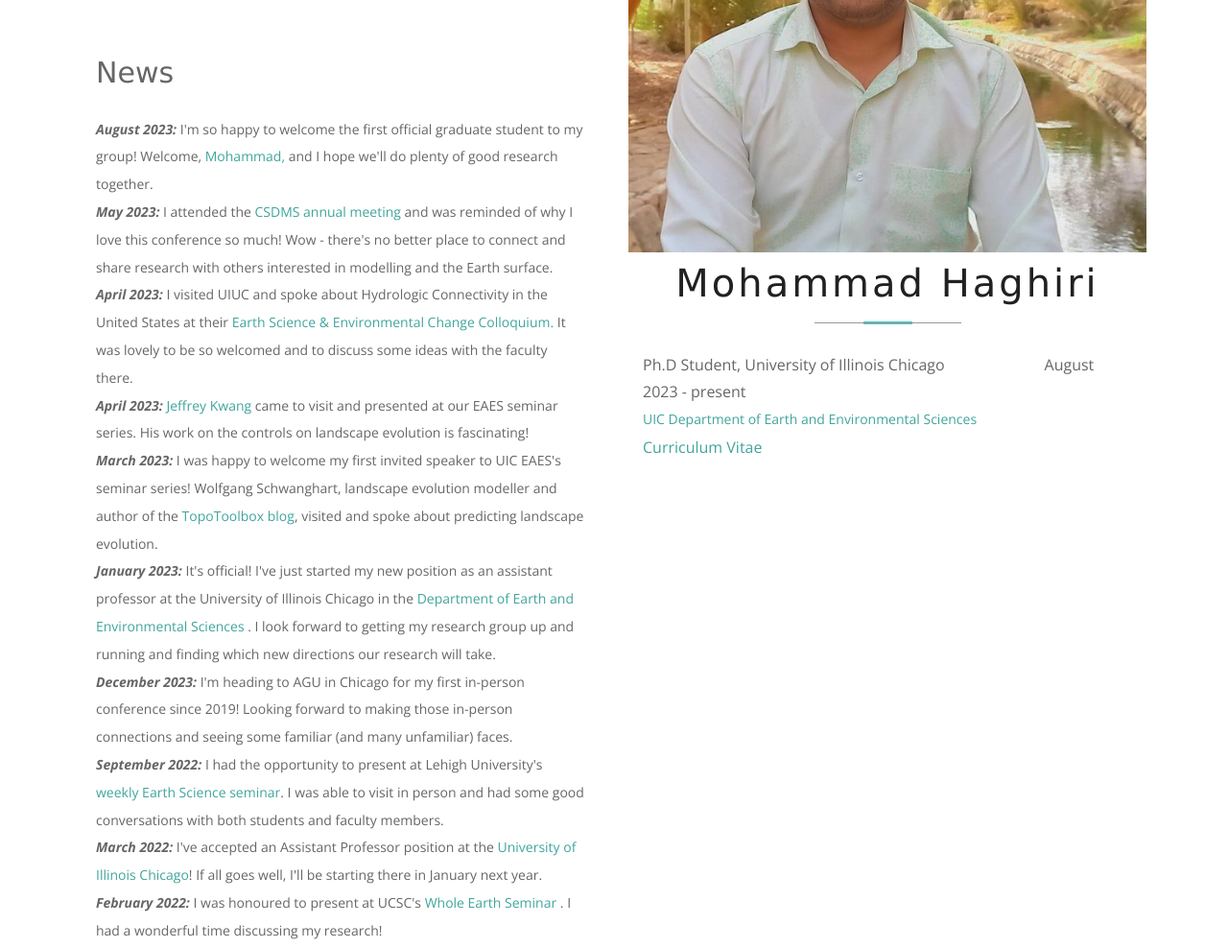
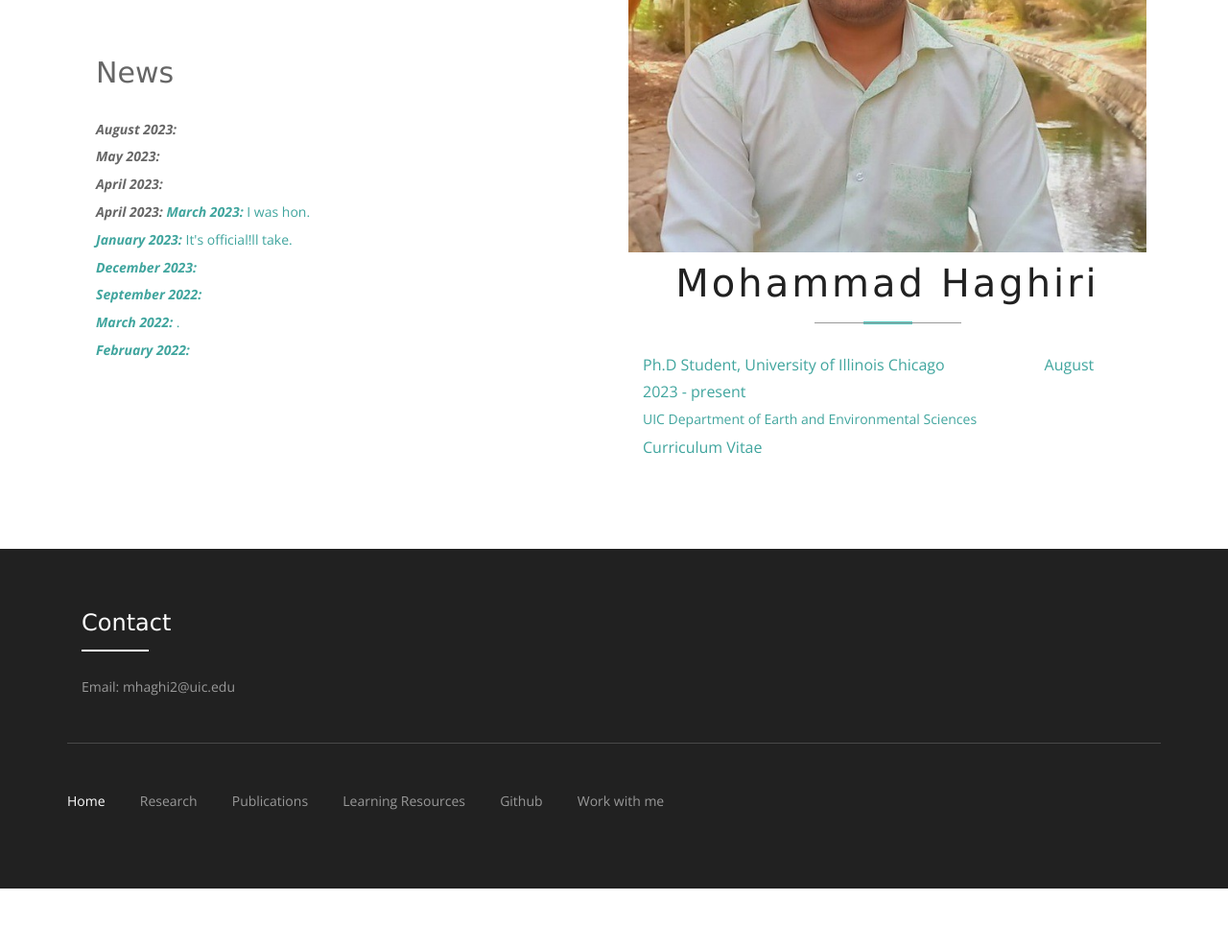
Before and after one commit to MHaghiri/MHaghiri.github.io, a plain HTML site: page index.html in a window 1280 px wide. Shown: the part 800-1788 px from the top of the page at 96% size. After the commit the page ends 1726 px from the top, so only its background shows below. Drawn offline with nearby package versions, Linux system fonts and the light colour scheme.

Commit message:
Update index.html

```diff
--- a/index.html
+++ b/index.html
@@ -121,16 +121,16 @@ License URL: http://creativecommons.org/licenses/by/3.0/
 				    <br><br><br>
 				<h2>News</h2>
 				    <br>
-				    <p> <b> <em> August 2023: </em> </b> I'm so happy to welcome the first official graduate student to my group! Welcome, <a href="https://eaes.uic.edu/profiles/haghiri-mohammad/" target="_blank"> Mohammad,</a> and I hope we'll do plenty of good research together.
-				    <p> <b> <em> May 2023: </em> </b> I attended the <a href="https://csdms.colorado.edu/wiki/CSDMS_meeting_2023" target="_blank"> CSDMS annual meeting</a> and was reminded of why I love this conference so much! Wow - there's no better place to connect and share research with others interested in modelling and the Earth surface.
-  			    	<p> <b> <em> April 2023: </em> </b> I visited UIUC and spoke about Hydrologic Connectivity in the United States at their <a href="https://geology.illinois.edu/research/spring-2023-colloquium" target="_blank"> Earth Science & Environmental Change Colloquium.</a> It was lovely to be so welcomed and to discuss some ideas with the faculty there.
-				    <p> <b> <em> April 2023: </em> </b> <a href="https://jeffskwang.github.io/" target="_blank"> Jeffrey Kwang</a> came to visit and presented at our EAES seminar series. His work on the controls on landscape evolution is fascinating!
-				    <p> <b> <em> March 2023: </em> </b> I was happy to welcome my first invited speaker to UIC EAES's seminar series! Wolfgang Schwanghart, landscape evolution modeller and author of the <a href="https://topotoolbox.wordpress.com/" target="_blank"> TopoToolbox blog</a>, visited and spoke about predicting landscape evolution.  </p>
-				    <p> <b> <em> January 2023: </em> </b> It's official! I've just started my new position as an assistant professor at the University of Illinois Chicago in the <a href="https://eaes.uic.edu/" target="_blank"> Department of Earth and Environmental Sciences</a> . I look forward to getting my research group up and running and finding which new directions our research will take.  </p>
-				    <p> <b> <em> December 2023: </em> </b> I'm heading to AGU in Chicago for my first in-person conference since 2019! Looking forward to making those in-person connections and seeing some familiar (and many unfamiliar) faces.  </p>
-				    <p> <b> <em> September 2022: </em> </b> I had the opportunity to present at Lehigh University's <a href="https://ees.cas.lehigh.edu/content/spring-2023-seminar-schedule" target="_blank"> weekly Earth Science seminar</a>. I was able to visit in person and had some good conversations with both students and faculty members.  </p>
-				    <p> <b> <em> March 2022: </em> </b> I've accepted an Assistant Professor position at the <a href="https://eaes.uic.edu/" target="_blank"> University of Illinois Chicago</a>! If all goes well, I'll be starting there in January next year.</p>
-				    <p> <b> <em> February 2022: </em> </b> I was honoured to present at UCSC's <a href="https://eps.ucsc.edu/news-events/whole-earth-seminars/index.html" target="_blank"> Whole Earth Seminar</a> . I had a wonderful time discussing my research! </p>
+				    <p> <b> <em> August 2023: </em> </b>
+				    <p> <b> <em> May 2023: </em> </b>
+  			    	<p> <b> <em> April 2023: </em> </b> </p>
+				    <p> <b> <em> April 2023: </em> </b> <a
+				    <p> <b> <em> March 2023: </em> </b> I was hon.  </p>
+				    <p> <b> <em> January 2023: </em> </b> It's official!ll take.  </p>
+				    <p> <b> <em> December 2023: </em> </b>   </p>
+				    <p> <b> <em> September 2022: </em> </b>   </p>
+				    <p> <b> <em> March 2022: </em> </b> .</p>
+				    <p> <b> <em> February 2022: </em> </b>  </p>
                             </div>
                         </div>
                     </div>
@@ -146,7 +146,7 @@ License URL: http://creativecommons.org/licenses/by/3.0/
 		Ph.D Student, University of Illinois Chicago &nbsp &nbsp &nbsp &nbsp &nbsp &nbsp  &nbsp &nbsp &nbsp &nbsp &nbsp &nbsp   August 2023 - present
 				    <p> <a href="https://eaes.uic.edu/profiles/haghiri-mohammad/" target="_blank"> UIC Department of Earth and Environmental Sciences </a> </p>
 
-				    <a href="images/Callaghan_CV_public.pdf" target="_blank"> Curriculum Vitae</a>
+				    <a href="images/Mohammad Haghiri_CV_public.pdf" target="_blank"> Curriculum Vitae</a>
 
                             </div>
                         </div>
```
